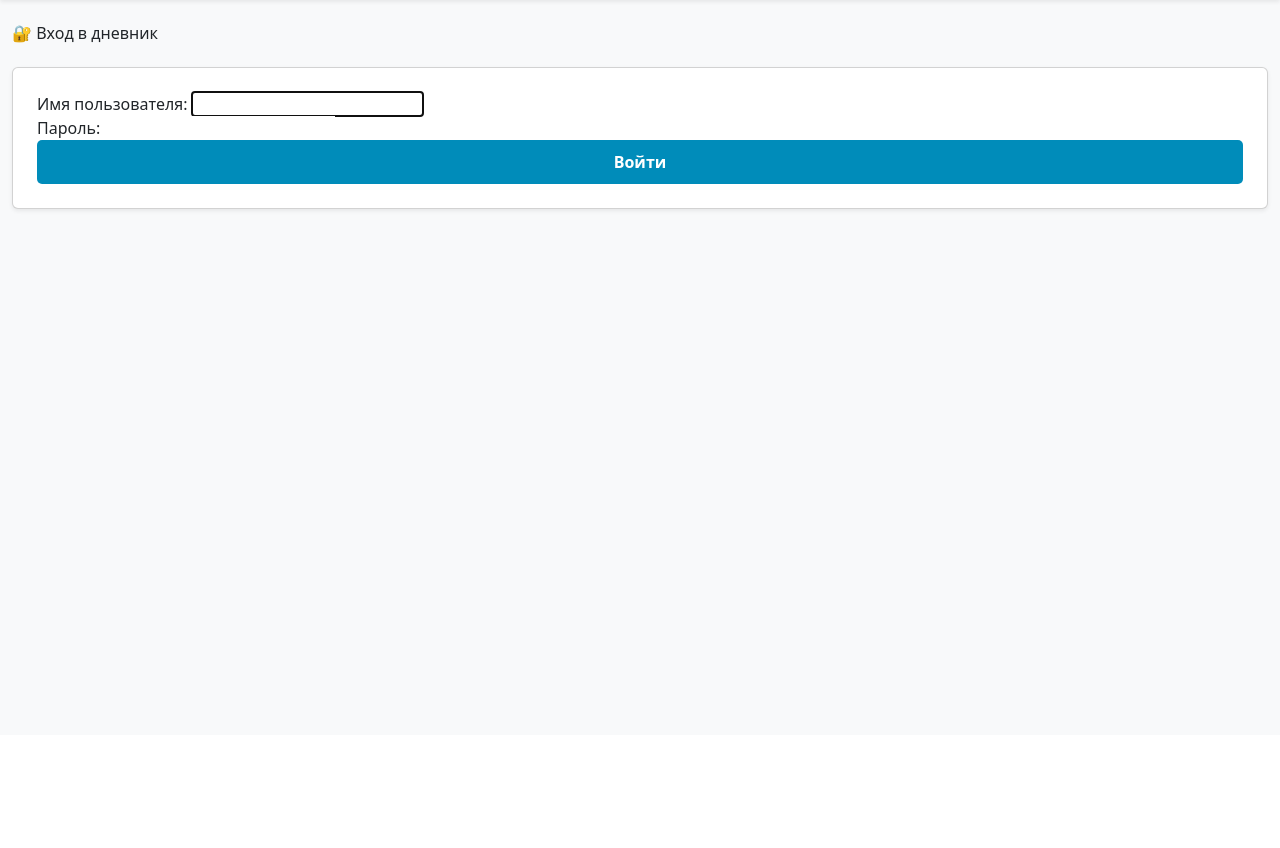
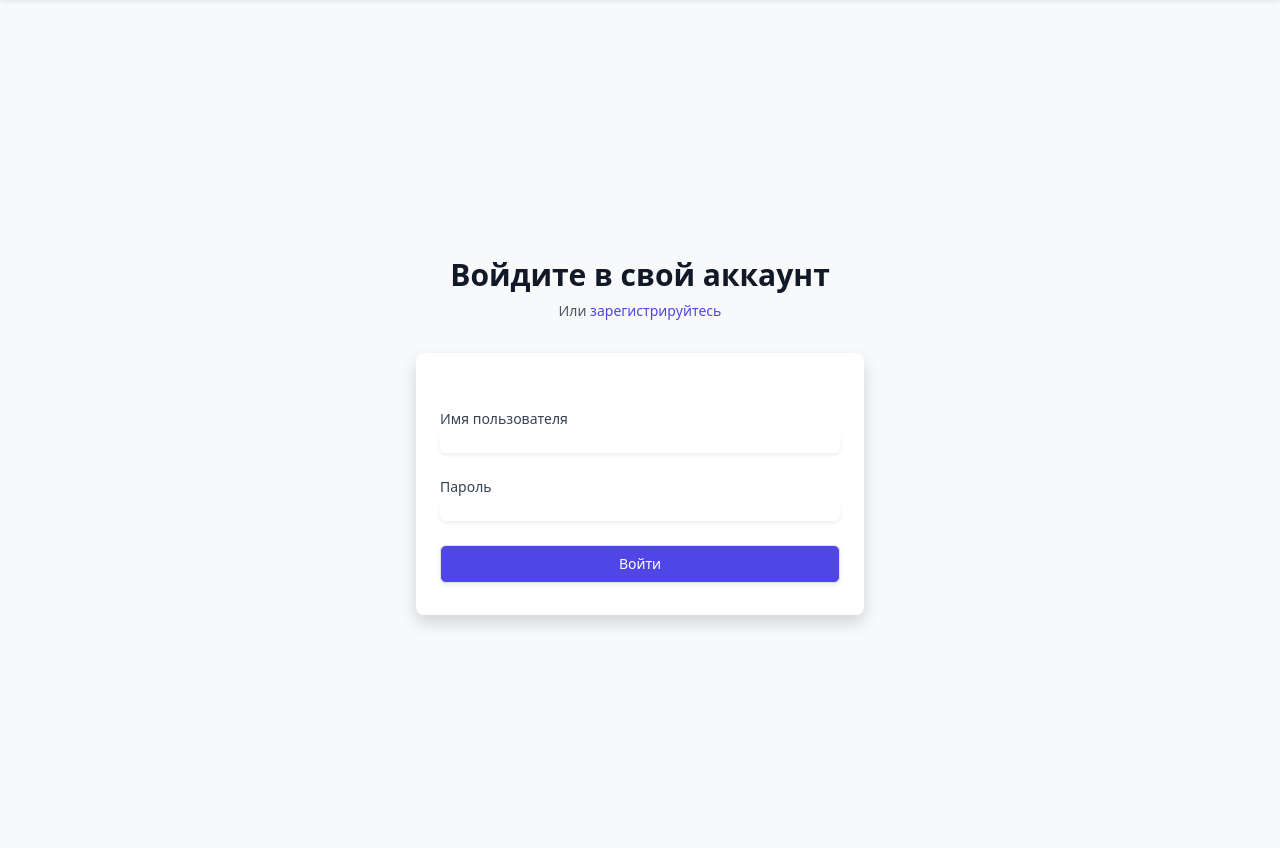
Before and after one commit to aikomask/diary-app-python, a Django app: page /login/ in a window 1280 px wide. Shown: the part 65-913 px from the top of the page. Before the commit the page ends 277 px from the top, so only its background shows below. Run offline with Django 5.2, Linux system fonts and the light colour scheme; some libraries are stand-ins or nearby versions.

Commit message:
updated login design

```diff
--- a/diary/templates/diary/login.html
+++ b/diary/templates/diary/login.html
@@ -3,11 +3,44 @@
 {% block title %}Вход{% endblock %}
 
 {% block content %}
-<h2 class="mb-4">🔐 Вход в дневник</h2>
+<div class="min-h-screen flex flex-col justify-center py-12 sm:px-6 lg:px-8">
+  <div class="sm:mx-auto sm:w-full sm:max-w-md">
+    <h2 class="mt-6 text-center text-3xl font-extrabold text-gray-900">
+      Войдите в свой аккаунт
+    </h2>
+    <p class="mt-2 text-center text-sm text-gray-600 max-w">
+      Или
+      <a href="{% url 'register' %}" class="font-medium text-indigo-600 hover:text-indigo-500">
+        зарегистрируйтесь
+      </a>
+    </p>
+  </div>
 
-<form method="post" class="card p-4 shadow-sm">
-    {% csrf_token %}
-    {{ form.as_p }}
-    <button type="submit" class="btn btn-primary">Войти</button>
-</form>
+  <div class="mt-8 sm:mx-auto sm:w-full sm:max-w-md">
+    <div class="bg-white py-8 px-4 shadow sm:rounded-lg sm:px-10">
+      <form method="post" class="space-y-6" action="{% url 'login' %}">
+        {% csrf_token %}
+        <div>
+          <label for="id_username" class="block text-sm font-medium text-gray-700">Имя пользователя</label>
+          <input type="text" name="username" id="id_username" required
+                 class="mt-1 block w-full rounded-md border-gray-300 shadow-sm focus:ring-indigo-500 focus:border-indigo-500 sm:text-sm" />
+        </div>
+
+        <div>
+          <label for="id_password" class="block text-sm font-medium text-gray-700">Пароль</label>
+          <input type="password" name="password" id="id_password" required
+                 class="mt-1 block w-full rounded-md border-gray-300 shadow-sm focus:ring-indigo-500 focus:border-indigo-500 sm:text-sm" />
+        </div>
+
+        <div>
+          <button type="submit" class="w-full flex justify-center py-2 px-4 border border-transparent rounded-md
+            shadow-sm text-sm font-medium text-white bg-indigo-600 hover:bg-indigo-700 focus:outline-none
+            focus:ring-2 focus:ring-offset-2 focus:ring-indigo-500">
+            Войти
+          </button>
+        </div>
+      </form>
+    </div>
+  </div>
+</div>
 {% endblock %}
--- a/diary/urls.py
+++ b/diary/urls.py
@@ -3,6 +3,7 @@ from . import views
 from diary.views import register
 from django.conf import settings
 from django.conf.urls.static import static
+from django.contrib.auth import views as auth_views
 
 urlpatterns = [
     path('', views.home, name='home'),
@@ -11,6 +12,8 @@ urlpatterns = [
     path('entry/<int:entry_id>/edit/', views.edit_entry, name='edit_entry'),
     path('entry/<int:entry_id>/delete/', views.delete_entry, name='delete_entry'),
     path('register/', register, name='register'),
+    path('login/', auth_views.LoginView.as_view(template_name='diary/login.html'), name='login'),
+    path('logout/', auth_views.LogoutView.as_view(next_page='login'), name='logout'),
     path('entry/<int:entry_id>/export/', views.export_entry_pdf, name='export_entry_pdf'),
     path('toggle-theme/', views.toggle_theme, name='toggle_theme'),
     path('stats/', views.diary_stats, name='diary_stats'),
```
